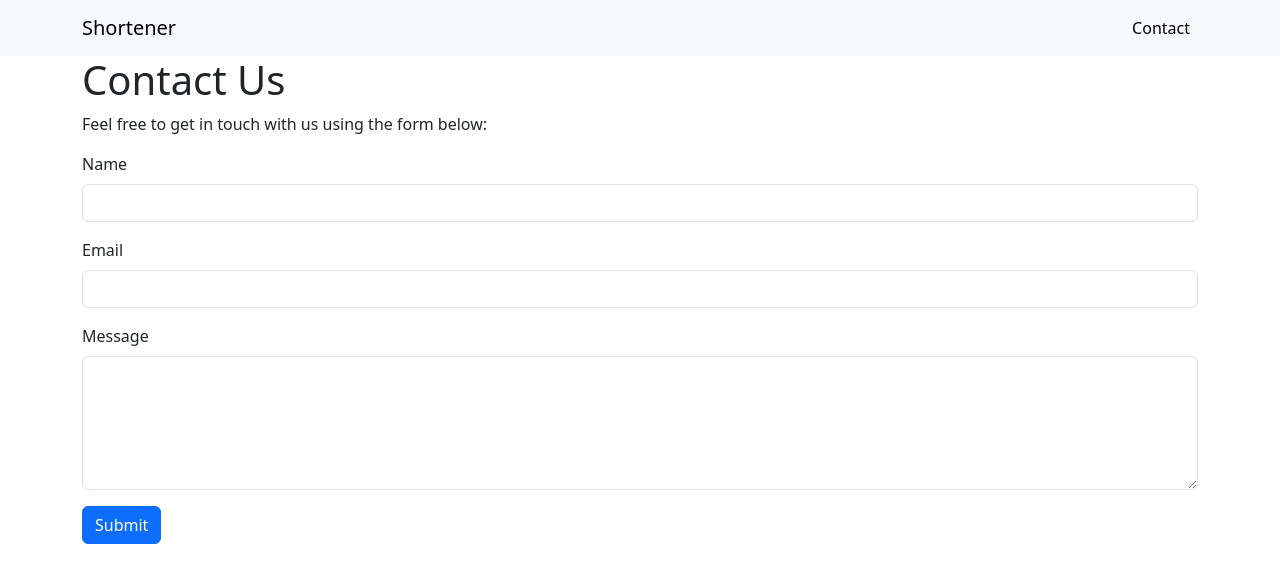
After one commit to Pav125/shortener, a Django app: page /contact/ in a window 1280 px wide. The commit adds this page. Shown: the top 583 px of the page. Run offline with Django 5.2, Linux system fonts and the light colour scheme; some libraries are stand-ins or nearby versions.

Commit message:
Added contact hrml

```diff
--- a/short/admin.py
+++ b/short/admin.py
@@ -1,5 +1,5 @@
 from django.contrib import admin
-from .models import AnonymousShortify
+from .models import AnonymousShorti
 
 # Register your models here.
-admin.site.register(AnonymousShortify)
+admin.site.register(AnonymousShorti)
--- a/short/templates/short/base.html
+++ b/short/templates/short/base.html
@@ -17,35 +17,19 @@
             </button>
             <div class="collapse navbar-collapse" id="navbarSupportedContent">
                 <ul class="navbar-nav ms-auto mb-2 mb-lg-0">
+                    <!-- Contact link -->
                     <li class="nav-item">
-                    <a class="nav-link {% if request.path == '/' %}active{% endif %}" href="/">Home</a>
+                        <a class="nav-link {% if request.path == '/contact/' %}active{% endif %}" href="{% url 'contact' %}">Contact</a>
                     </li>
-                <li class="nav-item">
-                    <a class="nav-link {% if request.path == '/contact/' %}active{% endif %}" href="/contact/">Contact</a>
-                </li>
-                {% if user.is_authenticated %}
-                    <!-- Show different links for authenticated users -->
-                    <li class="nav-item">
-                        <a class="nav-link" href="#">Dashboard</a>
-                    </li>
-                    <li class="nav-item">
-                        <a class="nav-link" href="#">Logout</a>
-                    </li>
-                {% else %}
-                    <!-- Show login and register links for anonymous users -->
-                    <li class="nav-item">
-                        <a class="nav-link {% if request.path == '/login/' %}active{% endif %}" href="/login/">Login</a>
-                    </li>
-                    <li class="nav-item">
-                        <a class="nav-link {% if request.path == '/register/' %}active{% endif %}" href="/register/">Register</a>
-                    </li>
-                {% endif %}
                 </ul>
             </div>
         </div>
     </nav>
-
-
+    {% for message in messages%}
+    <div class="alert alert-{{ message.tags }}" role="alert">
+        {{ message }}
+    </div>
+    {% endfor %}
     {% block content %}{% endblock %}
     <!-- Optional JavaScript; choose one of the two! -->
     <script src="https://ajax.googleapis.com/ajax/libs/jquery/3.5.1/jquery.min.js"></script>
--- /dev/null
+++ b/short/templates/short/contact.html
@@ -0,0 +1,28 @@
+{% extends "short/base.html" %}
+{% load crispy_forms_tags %}
+{% load static %}
+
+{% block content %}
+<div class="container">
+        <h1>Contact Us</h1>
+        <p>Feel free to get in touch with us using the form below:</p>
+
+        <!-- Contact Form -->
+        <form method="POST">
+            {% csrf_token %}
+            <div class="mb-3">
+                <label for="name" class="form-label">Name</label>
+                <input type="text" class="form-control" id="name" name="name" required>
+            </div>
+            <div class="mb-3">
+                <label for="email" class="form-label">Email</label>
+                <input type="email" class="form-control" id="email" name="email" required>
+            </div>
+            <div class="mb-3">
+                <label for="message" class="form-label">Message</label>
+                <textarea class="form-control" id="message" name="message" rows="5" required></textarea>
+            </div>
+            <button type="submit" class="btn btn-primary">Submit</button>
+        </form>
+    </div>
+{% endblock content %}
--- a/short/urls.py
+++ b/short/urls.py
@@ -3,5 +3,6 @@ from . import views
 
 urlpatterns = [
     path('', views.index, name = 'index'),
-    path('<str:slug>/', views.redirect_short_url, name = 'redirect_short_url')
+    path('contact/',views.contact_view,name='contact'),
+    path('<str:slug>/', views.redirect_short_url, name = 'redirect_short_url'),
 ]
--- a/short/views.py
+++ b/short/views.py
@@ -1,7 +1,8 @@
 from django.shortcuts import render, get_object_or_404, redirect
-from .forms import AnonymousShortForm
-from .models import AnonymousShortify
-from django.http import Http404
+from .forms import AnonymousShortForm, ContactForm
+from .models import AnonymousShorti
+from django.core.mail import send_mail
+from django.contrib import messages
 
 import hashlib
 import string
@@ -17,40 +18,70 @@ def generate_short_url(original_url):
 
 # Create your views here.
 def index(request):
+
+    urls = AnonymousShorti.objects.all()
+
     short_url = None
+    form = AnonymousShortForm()
+
     if request.method == 'POST':
         form = AnonymousShortForm(request.POST)
-
         if form.is_valid():
             original_url = form.cleaned_data['url']
-            existing_url = AnonymousShortify.objects.filter(url=original_url).first()
+            existing_url = AnonymousShorti.objects.filter(url=original_url).first()
             if existing_url:
                 short_url = existing_url.short_url
             else:
                 shorturl = generate_short_url(original_url)
                 short_url = request.build_absolute_uri('/')+shorturl
-                # while AnonymousShortify.objects.filter(url=original_url).first()
-                while AnonymousShortify.objects.filter(short_url=short_url).exists():
+                while AnonymousShorti.objects.filter(short_url=short_url).exists():
                     shorturl = generate_short_url(original_url)
                     short_url = request.build_absolute_uri('/')+shorturl
-                url = AnonymousShortify.objects.create(url = original_url, short_url = short_url)
+                url = AnonymousShorti.objects.create(url=original_url, short_url=short_url)
                 url.save()
-    else:
-        form = AnonymousShortForm()
+
+    # Determine which template to render based on user authentication
+    template = 'short/index.html'
+
     context = {
-        'form' : form,
-        'short_url' : short_url if short_url else None
+        'form': form,
+        'short_url': short_url,
+        'urls' : urls
     }
 
+    return render(request, template, context)
 
-    return render(request, 'short/index.html', context)
+
 
 def redirect_short_url(request, slug):
     base_url = request.scheme + '://' + request.get_host()
     absolute_url = base_url + '/' + slug
-    short_url = get_object_or_404(AnonymousShortify, short_url = absolute_url)
+    short_url = get_object_or_404(AnonymousShorti, short_url = absolute_url)
     return redirect(short_url.url)
 
 
 # def custom_404_view(request, exception):
 #     return render(request, 'short/404.html', status=404)
+
+def contact_view(request):
+    if request.method == 'POST':
+        form = ContactForm(request.POST)
+        if form.is_valid():
+            name = form.changed_data['name']
+            email = form.changed_data['email']
+            text = form.changed_data['message']
+            subject = 'Contact Form'
+            message = f'Name: {name}\nEmail: {email}\n\n Message: {text}'
+
+            send_mail(
+                subject,
+                message,
+                'devipavan825@gmail.com',
+                ['devipavan824@gmail.com'],
+                fail_silently=False,
+            )
+            messages.success(request, 'Your message was sent successfully.')
+        else:
+            form = ContactForm()
+
+    return render(request, 'short/contact.html')
```
Also changed, not shown: short/forms.py (+10 -2 lines), short/models.py (+2 -16 lines), short/templates/short/index.html (+9 -1 lines), shortener/settings.py (+10 -1 lines), db.sqlite3, short/migrations/0006_shortify.py (added), short/migrations/0007_alter_shortify_user.py (added), short/migrations/0008_delete_shortify.py (added), short/migrations/0009_anonymousshortify_created_at.py (added), short/migrations/0010_anonymousshorti_delete_anonymousshortify.py (added), short/templates/short/login.html (deleted), short/templates/short/register.html (deleted), 1 other file. Lines whose indentation alone changed are shown as unchanged.
